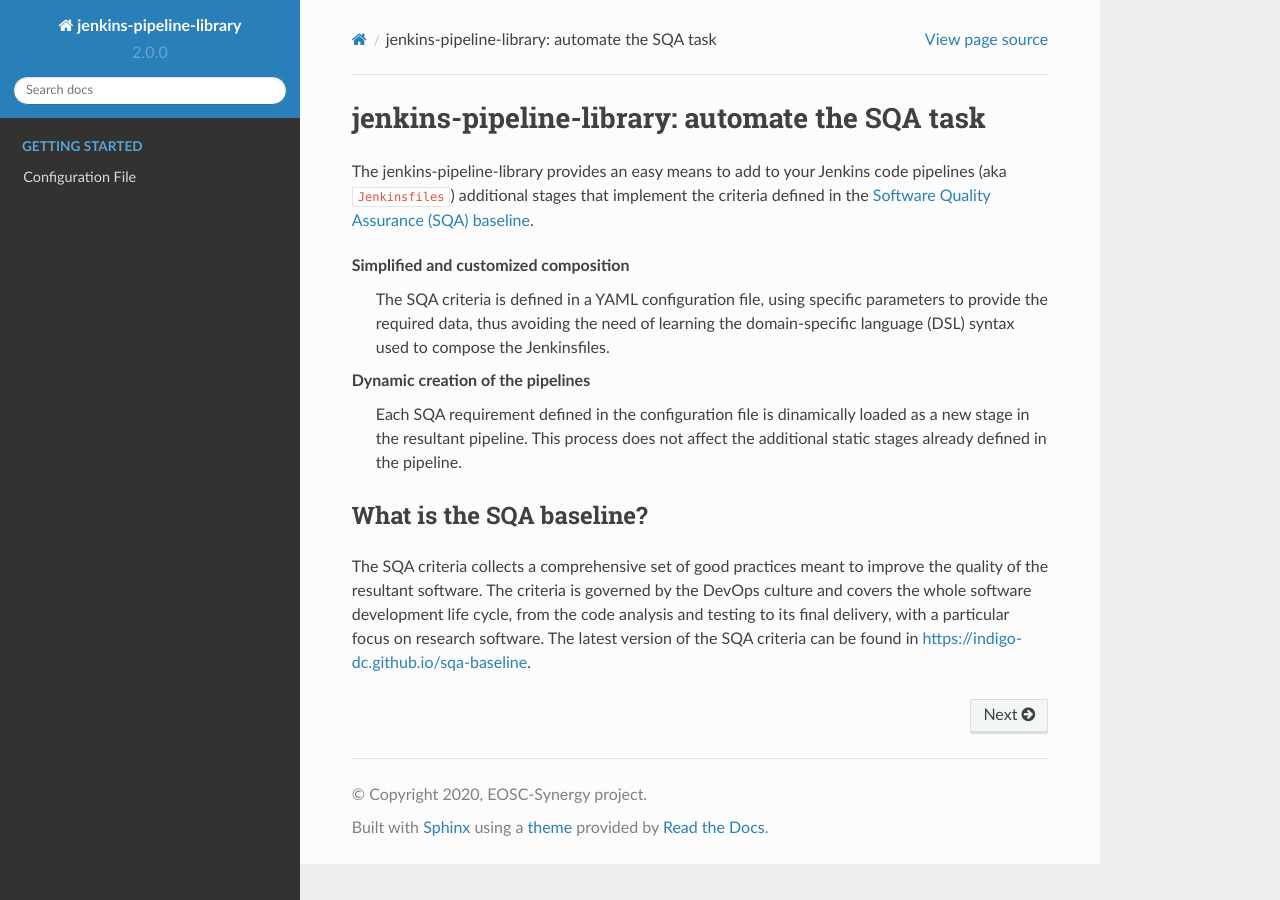
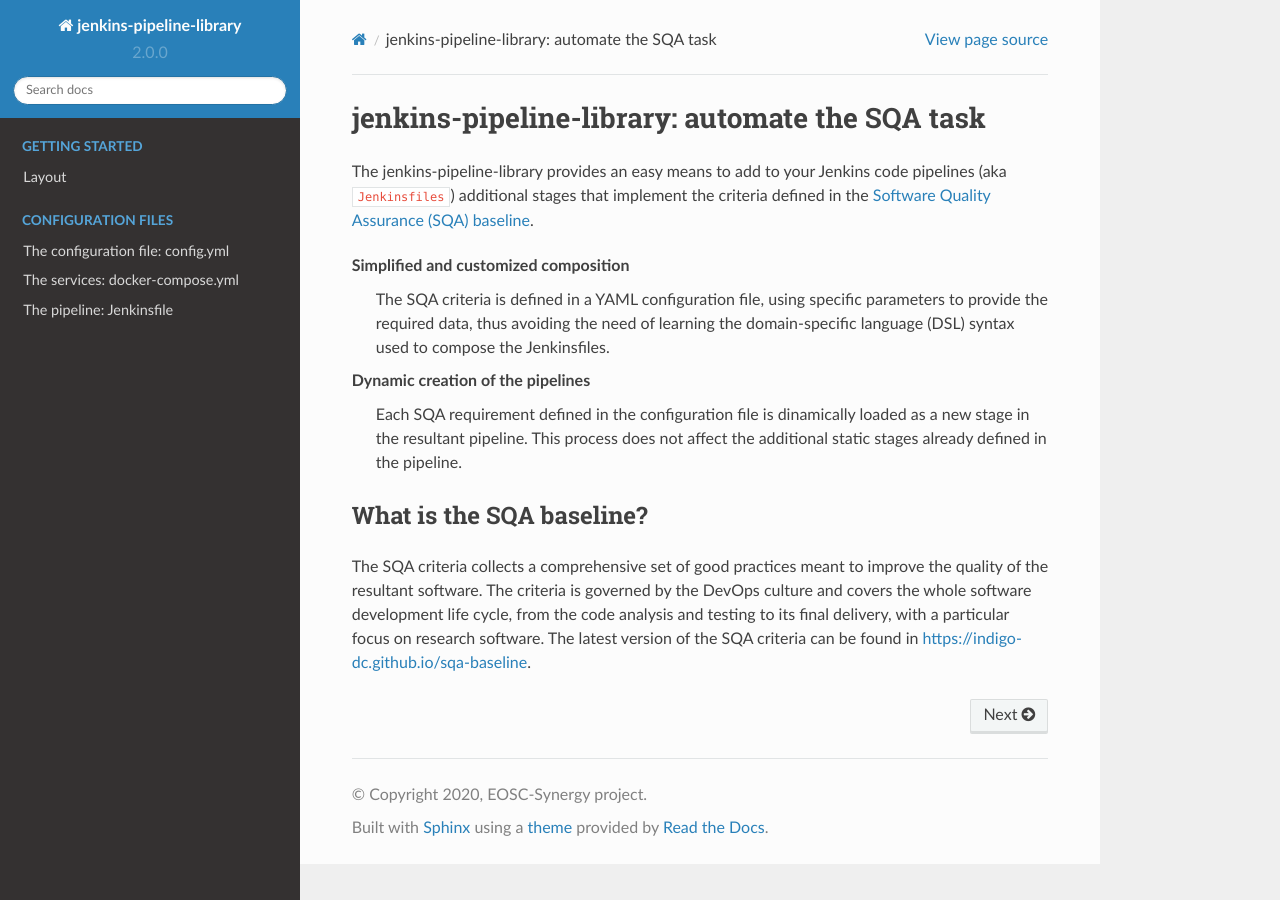
Before and after one commit to indigo-dc/jenkins-pipeline-library, a Sphinx documentation site: the page built from docs/index.rst, in a window 1280 px wide. Built offline with Sphinx 7.4.7 and the Read the Docs theme 2.0.0, drawn with Linux system fonts in a browser that asks for light colours.

Commit message:
Add layout

```diff
--- a/docs/index.rst
+++ b/docs/index.rst
@@ -35,4 +35,13 @@
    :hidden:
    :caption: Getting started
 
+   /user/layout
+
+.. toctree::
+   :maxdepth: 1
+   :hidden:
+   :caption: Configuration files
+
    /user/config_file
+   /user/docker_compose
+   /user/jenkinsfile
--- a/docs/user/config_file.rst
+++ b/docs/user/config_file.rst
@@ -1,5 +1,5 @@
-Configuration File
-==================
+The configuration file: config.yml
+==================================
 
 jenkins-pipeline-library relies on a YAML file in order to compose dinamically
 the stages that tackle the fulfillment of a requirement or good practice as
--- /dev/null
+++ b/docs/user/docker_compose.rst
@@ -0,0 +1,2 @@
+The services: docker-compose.yml
+================================
--- /dev/null
+++ b/docs/user/jenkinsfile.rst
@@ -0,0 +1,2 @@
+The pipeline: Jenkinsfile
+=========================
```
Also changed, not shown: docs/user/layout.rst (added, +61 -0 lines).
